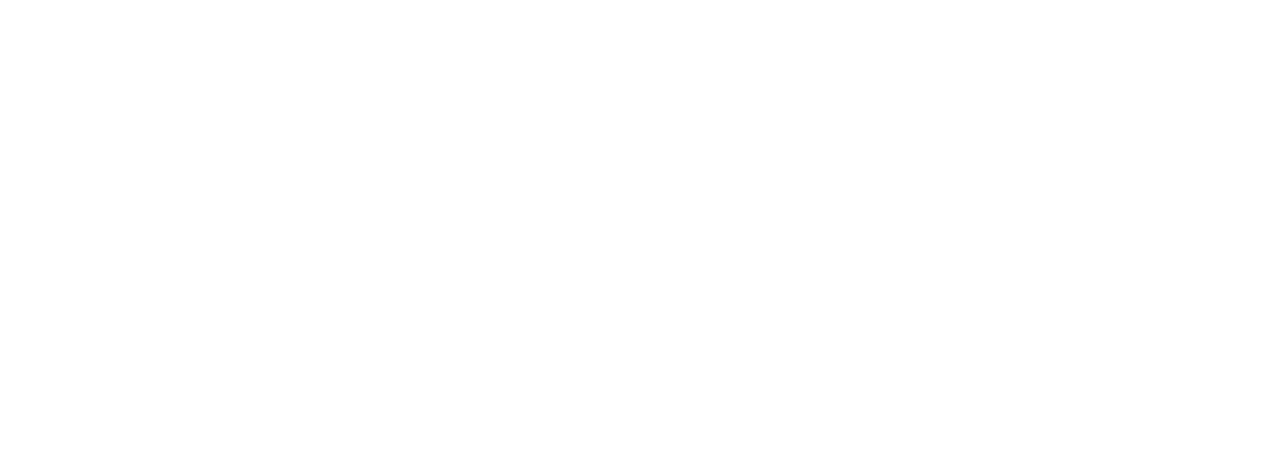
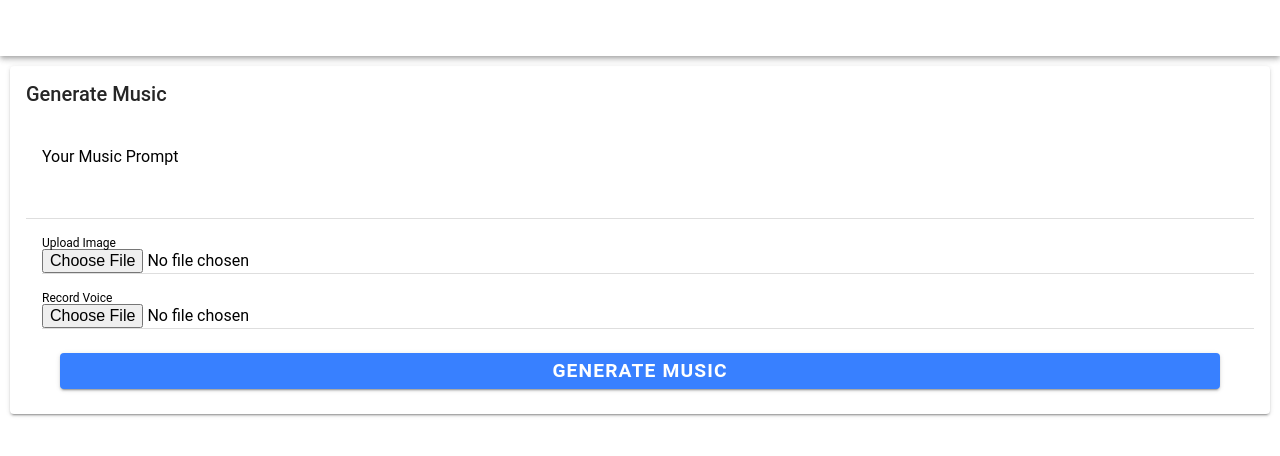
Before and after one commit to MASHAR27/BCHACKS2024, a React (Vite) app in the folder FrontEnd/: page /Generator in a window 1280 px wide. Shown: the top 456 px of the page. Built offline with nearby package versions, Linux system fonts and the light colour scheme.

Commit message:
Done with the Music Generating Page

```diff
--- a/FrontEnd/src/App.tsx
+++ b/FrontEnd/src/App.tsx
@@ -3,7 +3,7 @@ import { IonApp, IonRouterOutlet, setupIonicReact } from '@ionic/react';
 import { IonReactRouter } from '@ionic/react-router';
 import Home from './pages/Home';
 import Archive from './pages/Archive';
-
+import Generator from './pages/Generator';
 
 import '@ionic/react/css/core.css';
 
@@ -29,6 +29,7 @@ const App: React.FC = () => (
   <IonApp>
     <IonReactRouter>
       <IonRouterOutlet>
+      <Route exact path="/Generator" component={Generator} />
       <Route exact path="/Archive" component={Archive} />
         <Route exact path="/home">
           <Home />
--- /dev/null
+++ b/FrontEnd/src/pages/Generator.tsx
@@ -0,0 +1,91 @@
+import React, { useState } from 'react';
+import {
+  IonButton,
+  IonContent,
+  IonHeader,
+  IonInput,
+  IonPage,
+  IonTitle,
+  IonToolbar,
+  IonCard,
+  IonCardContent,
+  IonCardHeader,
+  IonCardTitle,
+  IonLabel,
+  IonItem,
+  IonImg,
+  IonTextarea
+} from '@ionic/react';
+
+const Generator: React.FC = () => {
+  const [promptText, setPromptText] = useState('');
+  const [image, setImage] = useState<File | null>(null);
+  const [voice, setVoice] = useState<File | null>(null);
+  const [musicLink, setMusicLink] = useState('');
+
+  const handleGenerateMusic = () => {
+    // Logic to generate music based on the inputs
+    // This is a placeholder for the actual music generation logic
+    console.log(`Generating music for prompt: ${promptText}`);
+    // Handle image and voice inputs similarly
+    setMusicLink('link-to-generated-music.mp3'); // Replace with actual music link
+  };
+
+  const handleImageChange = (event: React.ChangeEvent<HTMLInputElement>) => {
+    if (event.target.files) {
+      setImage(event.target.files[0]);
+    }
+  };
+
+  const handleVoiceChange = (event: React.ChangeEvent<HTMLInputElement>) => {
+    if (event.target.files) {
+      setVoice(event.target.files[0]);
+    }
+  };
+
+  return (
+    <IonPage>
+      <IonHeader>
+        <IonToolbar>
+          <IonTitle>Music Generator</IonTitle>
+        </IonToolbar>
+      </IonHeader>
+      <IonContent fullscreen>
+        <IonCard>
+          <IonCardHeader>
+            <IonCardTitle>Generate Music</IonCardTitle>
+          </IonCardHeader>
+          <IonCardContent>
+            <IonItem>
+              <IonLabel position="floating">Your Music Prompt</IonLabel>
+              <IonTextarea value={promptText} onIonChange={e => setPromptText(e.detail.value!)} />
+            </IonItem>
+
+            <IonItem>
+              <IonLabel position="stacked">Upload Image</IonLabel>
+              <input type="file" accept="image/*" onChange={handleImageChange} />
+            </IonItem>
+
+            <IonItem>
+              <IonLabel position="stacked">Record Voice</IonLabel>
+              <input type="file" accept="audio/*" onChange={handleVoiceChange} />
+            </IonItem>
+
+            <IonButton expand="block" onClick={handleGenerateMusic}>Generate Music</IonButton>
+
+            {musicLink && (
+              <div>
+                <p>Your generated music:</p>
+                <audio controls src={musicLink}>
+                  Your browser does not support the audio element.
+                </audio>
+              </div>
+            )}
+          </IonCardContent>
+        </IonCard>
+      </IonContent>
+    </IonPage>
+  );
+};
+
+export default Generator;
```
Also changed, not shown: 1 other file (tests, documents, lock files or other folders).
